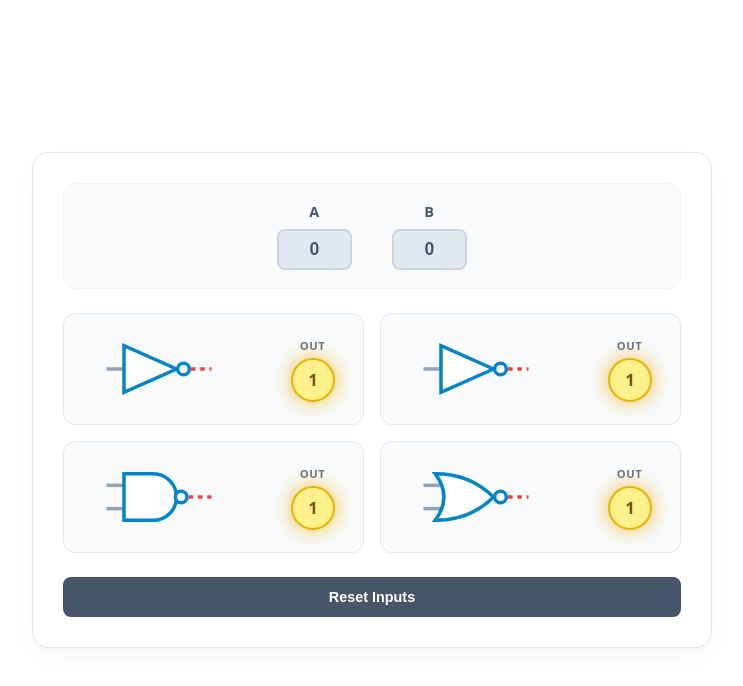
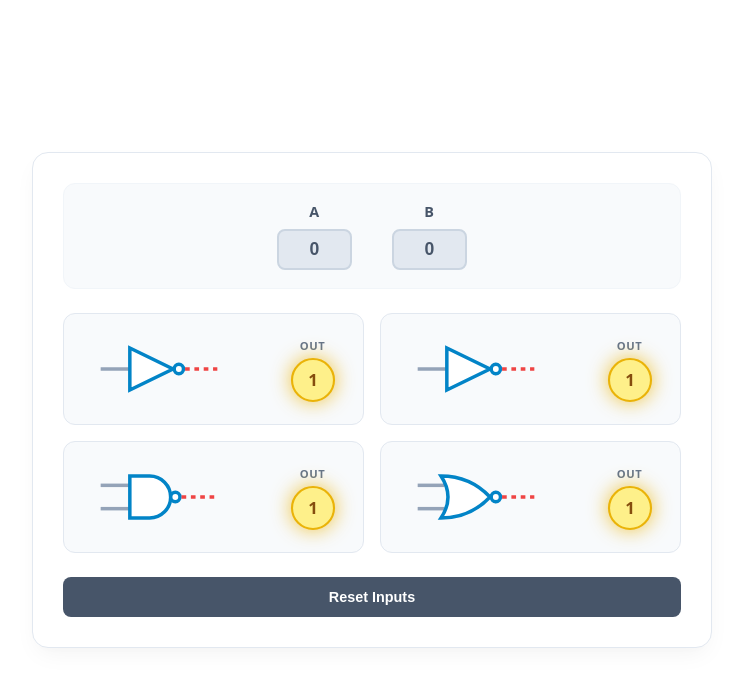
Before and after one commit to BFellure/logicgates, a plain HTML site: page index.html in a window 1280 px wide. Shown: the whole page, without its empty margins (268-1011 px from the left). Drawn offline with Linux system fonts and the light colour scheme.

Commit message:
Update index.html

```diff
--- a/index.html
+++ b/index.html
@@ -217,16 +217,16 @@
             </div>
         </div>
 
-        <!-- Logic Gates Display Grid with Schematic Symbols -->
+        <!-- Logic Gates Display Grid with Connected Schematic Symbols -->
         <div class="gates-grid">
             <!-- NOT A -->
             <div class="gate-box">
                 <div class="schematic-container">
                     <svg viewBox="0 0 100 60">
-                        <line x1="5" y1="30" x2="20" y2="30" class="wire" id="wire_notA_in"/>
-                        <polygon points="20,10 20,50 65,30" class="gate-shape"/>
-                        <circle cx="71" cy="30" r="5" class="gate-shape"/>
-                        <line x1="76" y1="30" x2="95" y2="30" class="wire" id="wire_notA_out"/>
+                        <line x1="0" y1="30" x2="25" y2="30" class="wire" id="wire_notA_in"/>
+                        <polygon points="25,12 25,48 62,30" class="gate-shape"/>
+                        <circle cx="67" cy="30" r="4" class="gate-shape"/>
+                        <line x1="71" y1="30" x2="100" y2="30" class="wire" id="wire_notA_out"/>
                     </svg>
                     <div class="output-indicator">
                         <span class="output-label">OUT</span>
@@ -239,10 +239,10 @@
             <div class="gate-box">
                 <div class="schematic-container">
                     <svg viewBox="0 0 100 60">
-                        <line x1="5" y1="30" x2="20" y2="30" class="wire" id="wire_notB_in"/>
-                        <polygon points="20,10 20,50 65,30" class="gate-shape"/>
-                        <circle cx="71" cy="30" r="5" class="gate-shape"/>
-                        <line x1="76" y1="30" x2="95" y2="30" class="wire" id="wire_notB_out"/>
+                        <line x1="0" y1="30" x2="25" y2="30" class="wire" id="wire_notB_in"/>
+                        <polygon points="25,12 25,48 62,30" class="gate-shape"/>
+                        <circle cx="67" cy="30" r="4" class="gate-shape"/>
+                        <line x1="71" y1="30" x2="100" y2="30" class="wire" id="wire_notB_out"/>
                     </svg>
                     <div class="output-indicator">
                         <span class="output-label">OUT</span>
@@ -255,11 +255,11 @@
             <div class="gate-box">
                 <div class="schematic-container">
                     <svg viewBox="0 0 100 60">
-                        <line x1="5" y1="20" x2="20" y2="20" class="wire" id="wire_nand_a"/>
-                        <line x1="5" y1="40" x2="20" y2="40" class="wire" id="wire_nand_b"/>
-                        <path d="M 20 10 L 45 10 A 20 20 0 0 1 45 50 L 20 50 Z" class="gate-shape"/>
-                        <circle cx="69" cy="30" r="5" class="gate-shape"/>
-                        <line x1="74" y1="30" x2="95" y2="30" class="wire" id="wire_nand_out"/>
+                        <line x1="0" y1="20" x2="25" y2="20" class="wire" id="wire_nand_a"/>
+                        <line x1="0" y1="40" x2="25" y2="40" class="wire" id="wire_nand_b"/>
+                        <path d="M 25 12 L 42 12 A 18 18 0 0 1 42 48 L 25 48 Z" class="gate-shape"/>
+                        <circle cx="64" cy="30" r="4" class="gate-shape"/>
+                        <line x1="68" y1="30" x2="100" y2="30" class="wire" id="wire_nand_out"/>
                     </svg>
                     <div class="output-indicator">
                         <span class="output-label">OUT</span>
@@ -272,11 +272,11 @@
             <div class="gate-box">
                 <div class="schematic-container">
                     <svg viewBox="0 0 100 60">
-                        <line x1="5" y1="20" x2="21" y2="20" class="wire" id="wire_nor_a"/>
-                        <line x1="5" y1="40" x2="21" y2="40" class="wire" id="wire_nor_b"/>
-                        <path d="M 15 10 Q 30 30 15 50 Q 45 50 65 30 Q 45 10 15 10 Z" class="gate-shape"/>
-                        <circle cx="71" cy="30" r="5" class="gate-shape"/>
-                        <line x1="76" y1="30" x2="95" y2="30" class="wire" id="wire_nor_out"/>
+                        <line x1="0" y1="20" x2="23" y2="20" class="wire" id="wire_nor_a"/>
+                        <line x1="0" y1="40" x2="23" y2="40" class="wire" id="wire_nor_b"/>
+                        <path d="M 20 12 Q 32 30 20 48 Q 45 48 62 30 Q 45 12 20 12 Z" class="gate-shape"/>
+                        <circle cx="67" cy="30" r="4" class="gate-shape"/>
+                        <line x1="71" y1="30" x2="100" y2="30" class="wire" id="wire_nor_out"/>
                     </svg>
                     <div class="output-indicator">
                         <span class="output-label">OUT</span>
```
